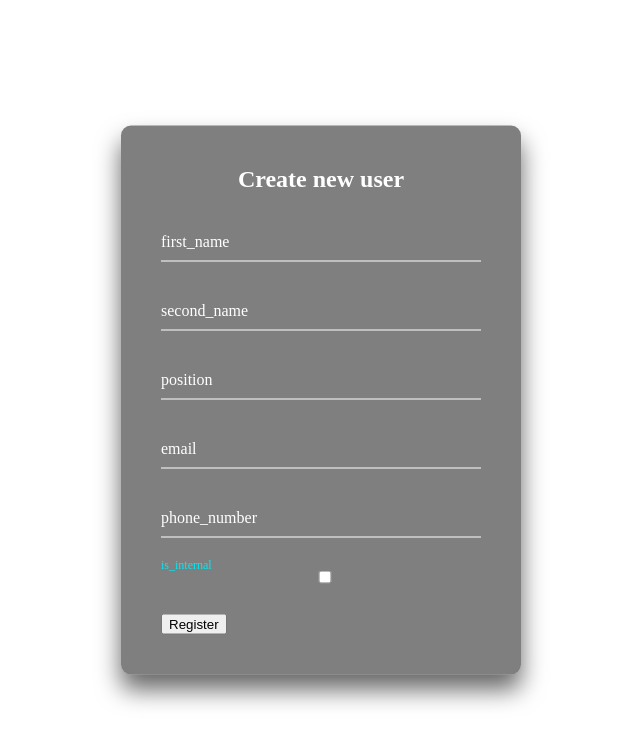
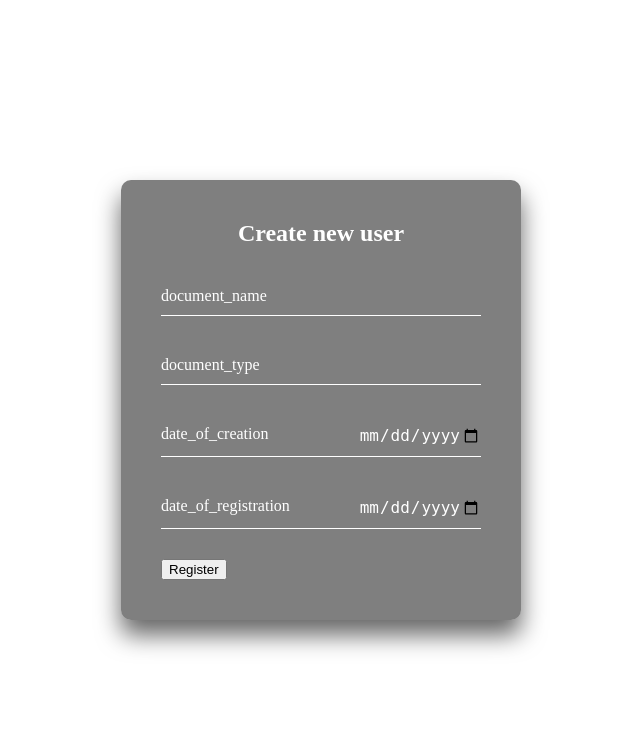
Before and after one commit to Vadbeg/BusinessDocumentation, a Flask app: page /add_document in a window 1280 px wide. Shown: the top 745 px of the page, without its empty margins (319-959 px from the left). Run offline with Flask 2, Linux system fonts and the light colour scheme; some libraries are stand-ins or nearby versions.

```diff
--- a/modules/api/routes.py
+++ b/modules/api/routes.py
@@ -78,26 +78,26 @@ def add_user():
 @blue_print.route('/add_document', methods=("GET", "POST"))
 def add_document():
     if request.method == 'POST':
-        add_new_user_schema = AddNewUser()
-
-        errors = add_new_user_schema.validate(data=request.form)
-
-        if errors:
-            abort(400, str(errors))
-
-        args = add_new_user_schema.dump(request.form)
-
-        user = User(connection=connection, cursor=cursor)
-        user.add_user(
-            first_name=args['first_name'],
-            second_name=args['second_name'],
-            is_internal=args['is_internal'],
-
-            position=args['position'],
-            email=args['email'],
-            phone_number=args['phone_number']
-        )
+        # add_new_user_schema = AddNewUser()
+        #
+        # errors = add_new_user_schema.validate(data=request.form)
+        #
+        # if errors:
+        #     abort(400, str(errors))
+        #
+        # args = add_new_user_schema.dump(request.form)
+        #
+        # user = User(connection=connection, cursor=cursor)
+        # user.add_user(
+        #     first_name=args['first_name'],
+        #     second_name=args['second_name'],
+        #     is_internal=args['is_internal'],
+        #
+        #     position=args['position'],
+        #     email=args['email'],
+        #     phone_number=args['phone_number']
+        # )
 
         return redirect(url_for('documentation.home'))
 
-    return render_template('pages/inputs/add_user.html')
+    return render_template('pages/inputs/add_document.html')
--- a/modules/api/static/style.css
+++ b/modules/api/static/style.css
@@ -62,6 +62,10 @@
 
 .login-box .user-box {
   position: relative;
+}
+
+.login-box .user-box .no-floating {
+  position: absolute;
 }
 
 .login-box .user-box input {
--- /dev/null
+++ b/modules/api/templates/pages/inputs/add_document.html
@@ -0,0 +1,45 @@
+
+{% extends 'base.html' %}
+
+{% block header %}
+  <h1>{% block title %}Register new user{% endblock %}</h1>
+{% endblock %}
+
+{% block content %}
+    <div class="login-box">
+        <h2>Create new user</h2>
+
+      <form method="post">
+
+          <div class="user-box">
+              <input type="text"
+                     id="document_name"
+                     name="document_name" required="">
+              <label>document_name</label>
+          </div>
+
+          <div class="user-box">
+              <input type="text"
+                     id="document_type"
+                     name="document_type" required="">
+              <label>document_type</label>
+          </div>
+
+          <div class="user-box">
+              <input type="date" style="text-align: right"
+                     id="date_of_creation"
+                     name="date_of_creation" required="">
+              <label>date_of_creation</label>
+          </div>
+
+          <div class="user-box">
+              <input type="date" style="text-align: right"
+                     name="date_of_registration"
+                     id="date_of_registration" required="">
+              <label>date_of_registration</label>
+          </div>
+
+          <input type="submit" value="Register">
+      </form>
+    </div>
+{% endblock %}
--- a/modules/api/templates/pages/tables/documents.html
+++ b/modules/api/templates/pages/tables/documents.html
@@ -22,8 +22,6 @@
         <td>{{ curr_document.document_type }}</td>
         <td>{{ curr_document.date_of_creation }}</td>
         <td>{{ curr_document.date_of_registration }}</td>
-<!--        <td>{{ curr_document.email }}</td>-->
-<!--        <td>{{ curr_document.phone_number }}</td>-->
 
         <td>
             {% for curr_creator in curr_document.creators %}
```
